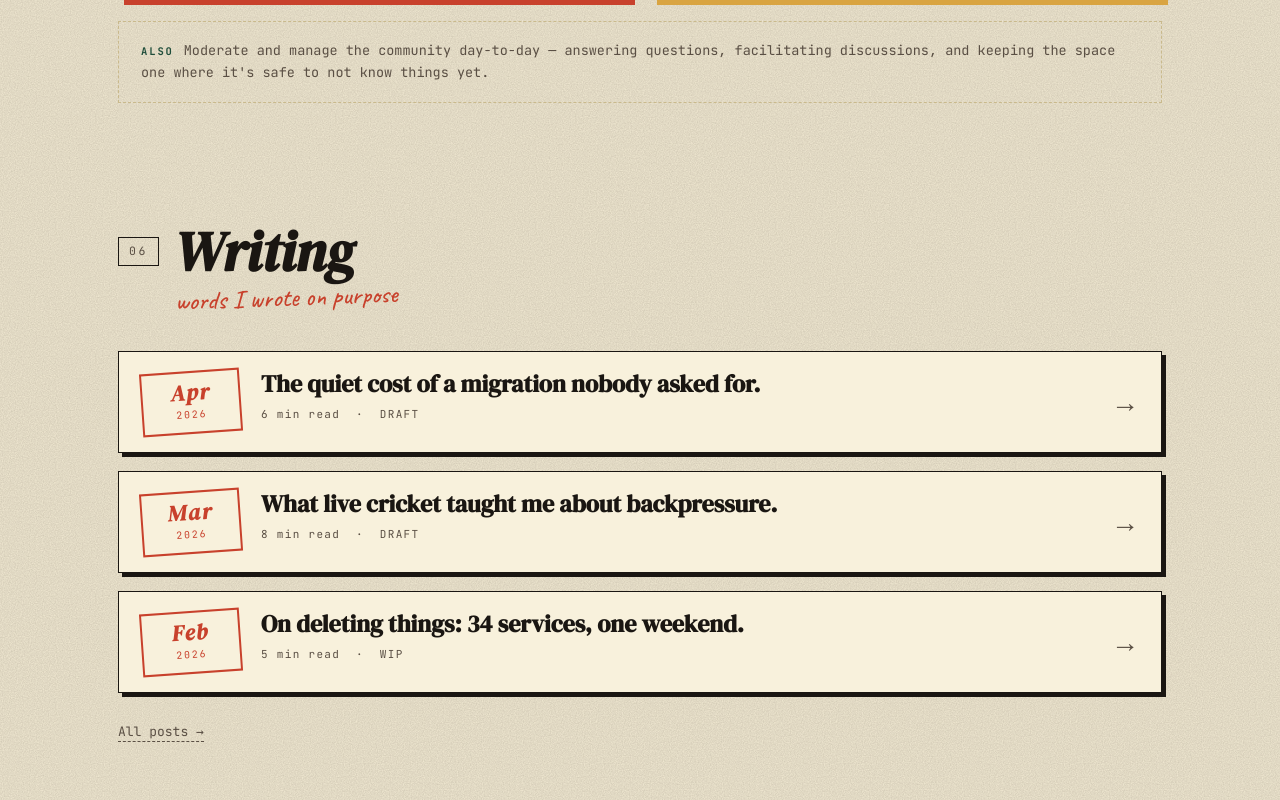
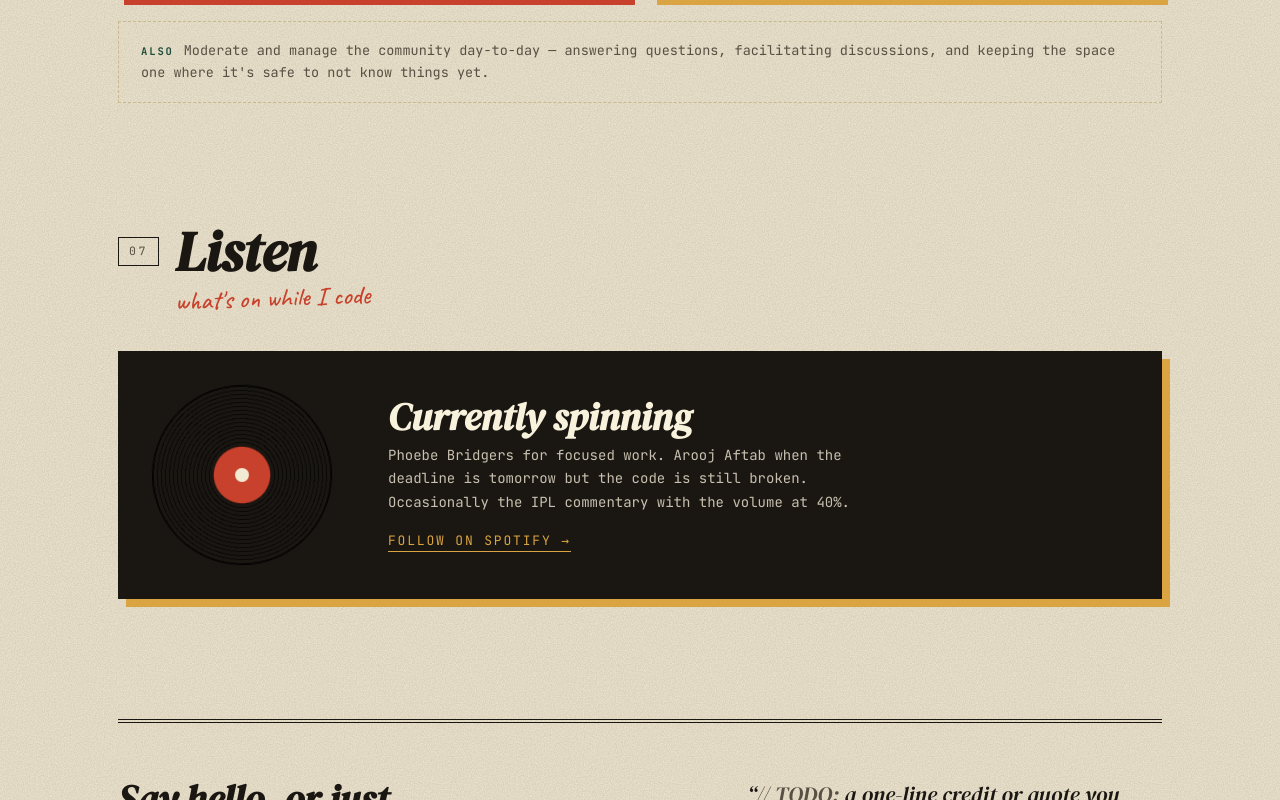
Before and after one commit to SBagaria2710/portfolio, a React (Vite) app: page / in a window 1280 px wide. Shown: the part 6500-7300 px from the top of the page. Built offline with nearby package versions, Linux system fonts and the light colour scheme.

Commit message:
Hide extended blog for now

```diff
--- a/src/App.tsx
+++ b/src/App.tsx
@@ -10,17 +10,17 @@ import OnDeletingThings from './pages/posts/OnDeletingThings';
 
 export default function App() {
   return (
-    <>
+    <div>
       <ScrollToTop />
       <Whisper />
       <Routes>
-        <Route path="/"                               element={<Home />} />
-        <Route path="/blog"                           element={<Blog />} />
-        <Route path="/blog/the-cost-of-a-migration"   element={<TheCostOfAMigration />} />
-        <Route path="/blog/what-i-learned-from-ipl"   element={<WhatILearnedFromIPL />} />
-        <Route path="/blog/on-deleting-things"        element={<OnDeletingThings />} />
-        <Route path="*"                               element={<NotFound />} />
+        <Route path="/" element={<Home />} />
+        {/* <Route path="/blog" element={<Blog />} />
+        <Route path="/blog/the-cost-of-a-migration" element={<TheCostOfAMigration />} />
+        <Route path="/blog/what-i-learned-from-ipl" element={<WhatILearnedFromIPL />} />
+        <Route path="/blog/on-deleting-things" element={<OnDeletingThings />} /> */}
+        <Route path="*" element={<NotFound />} />
       </Routes>
-    </>
+    </div>
   );
 }
--- a/src/pages/Home.tsx
+++ b/src/pages/Home.tsx
@@ -7,7 +7,7 @@ import Work from '../components/sections/Work';
 import SideProjects from '../components/sections/SideProjects';
 import Recognition from '../components/sections/Recognition';
 import Teaching from '../components/sections/Teaching';
-import Writing from '../components/sections/Writing';
+// import Writing from '../components/sections/Writing';
 import Listen from '../components/sections/Listen';
 import Footer from '../components/Footer';
 
@@ -24,7 +24,7 @@ export default function Home() {
       <SideProjects />
       <Recognition />
       <Teaching />
-      <Writing />
+      {/* <Writing /> */}
       <Listen />
       <div className="frame">
         <Footer
```
